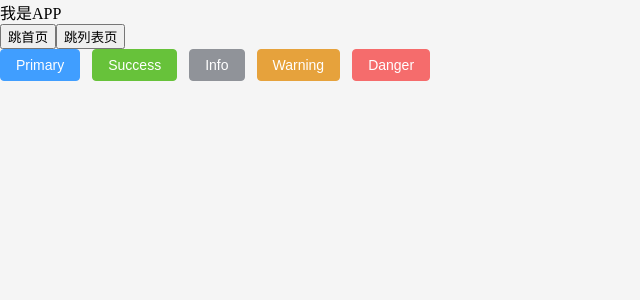
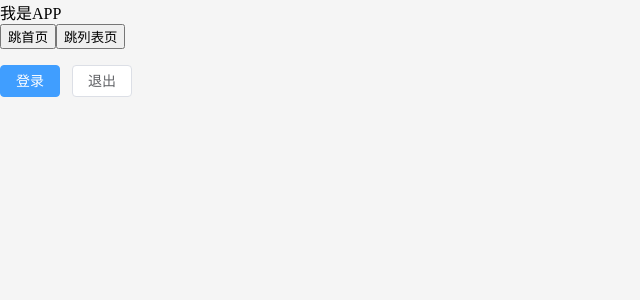
Before and after one commit to Bao-DiDi/Vue3-big-event-admin, a Vue app: page / in a window 1280 px wide. Shown: the top 300 px of the page, without its empty margins (0-640 px from the left). Built offline with nearby package versions, Linux system fonts and the light colour scheme.

Commit message:
创建Pinia仓库，支持持久化

```diff
--- a/package.json
+++ b/package.json
@@ -33,6 +33,7 @@
     "lint-staged": "^16.2.7",
     "npm-run-all2": "^8.0.4",
     "oxlint": "~1.42.0",
+    "pinia-plugin-persistedstate": "^4.7.1",
     "prettier": "3.8.1",
     "sass": "^1.97.3",
     "unplugin-auto-import": "^21.0.0",
--- a/src/App.vue
+++ b/src/App.vue
@@ -1,5 +1,6 @@
 <script setup>
 import { useRoute, useRouter } from 'vue-router'
+import { useUserStore } from './stores/user'
 
 // 获取路由对象
 const router = useRouter()
@@ -11,17 +12,17 @@
   console.log(route)
   router.push('/list')
 }
+
+const userStore = useUserStore()
 </script>
 <template>
   <div>我是APP</div>
   <button @click="$router.push('/home')">跳首页</button>
   <button @click="goList">跳列表页</button>
   <div>
-    <el-button type="primary">Primary</el-button>
-    <el-button type="success">Success</el-button>
-    <el-button type="info">Info</el-button>
-    <el-button type="warning">Warning</el-button>
-    <el-button type="danger">Danger</el-button>
+    <p>{{ userStore.token }}</p>
+    <el-button type="primary" @click="userStore.setToken('slkdfljfelfnfnlenfie')">登录</el-button>
+    <el-button @click="userStore.removeToken">退出</el-button>
   </div>
 </template>
 <style scoped></style>
--- a/src/main.js
+++ b/src/main.js
@@ -1,5 +1,6 @@
 import { createApp } from 'vue'
 import { createPinia } from 'pinia'
+import persist from 'pinia-plugin-persistedstate'
 
 import App from './App.vue'
 import router from './router'
@@ -8,7 +9,7 @@
 
 const app = createApp(App)
 
-app.use(createPinia())
+app.use(createPinia().use(persist))
 app.use(router)
 
 app.mount('#app')
--- /dev/null
+++ b/src/stores/user.js
@@ -0,0 +1,23 @@
+import { defineStore } from 'pinia'
+import { ref } from 'vue'
+
+// 用户模块 token setToken removeToken
+export const useUserStore = defineStore(
+  'big-user',
+  () => {
+    const token = ref('')
+
+    const setToken = (newToken) => {
+      token.value = newToken
+    }
+
+    const removeToken = () => {
+      token.value = ''
+    }
+
+    return { token, setToken, removeToken }
+  },
+  {
+    persist: true // 持久化
+  }
+)
```
Also changed, not shown: 1 other file (tests, documents, lock files or other folders).
